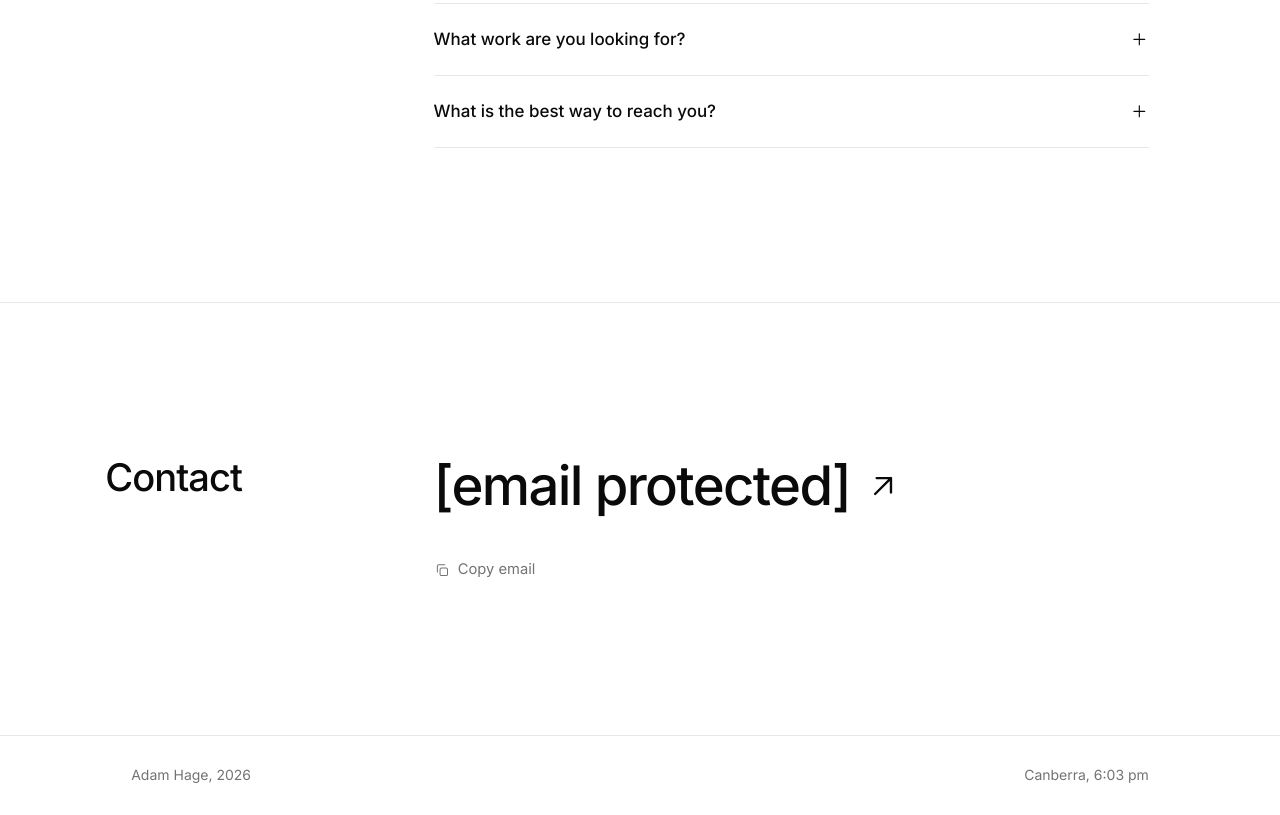
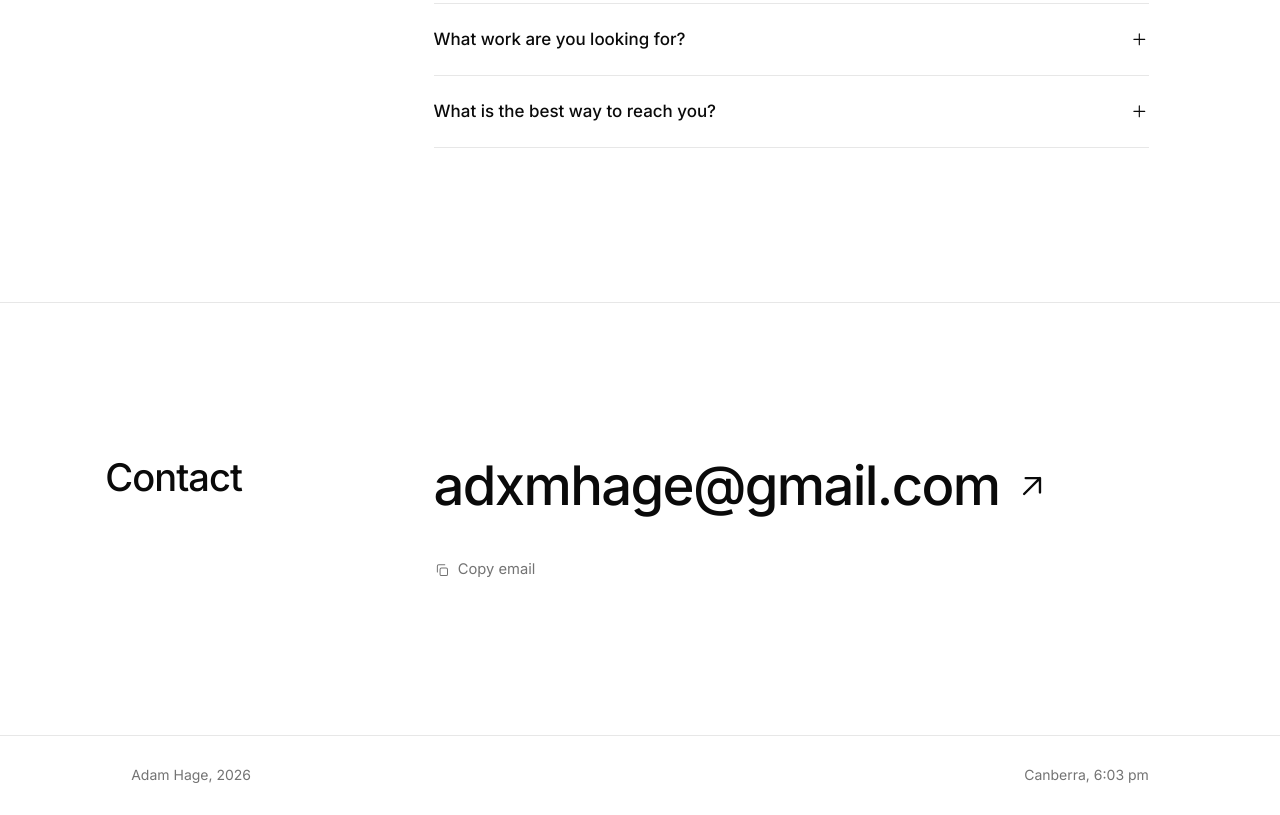
Before and after one commit to adxmh/about, a plain HTML site: page index.html in a window 1280 px wide. Shown: the part 4280-5095 px from the top of the page. Drawn offline with Linux system fonts and the light colour scheme.

Commit message:
Update index.html

```diff
--- a/index.html
+++ b/index.html
@@ -461,7 +461,7 @@ p.lead .w:hover{background:none;color:var(--green-ink);transform:translateY(-2px
     <div class="split">
       <h2 class="rv">Contact</h2>
       <div class="rv">
-        <a class="mail" href="/cdn-cgi/l/email-protection#fc9d988491949d9b99bc9b919d9590d29f9391"><span class="__cf_email__" data-cfemail="4c2d283421242d2b290c2b212d2520622f2321">[email&#160;protected]</span> <svg class="ic"><use href="#arrow"/></svg></a>
+        <a class="mail" href="/cdn-cgi/l/email-protection#fc9d988491949d9b99bc9b919d9590d29f9391"><span class="__cf_email__" data-cfemail="4c2d283421242d2b290c2b212d2520622f2321">adxmhage@gmail.com</span> <svg class="ic"><use href="#arrow"/></svg></a>
         <div class="contact-row">
           <button class="copy" id="copy" type="button"><svg class="ic"><use href="#copy"/></svg><span id="copyText">Copy email</span></button>
 
```
